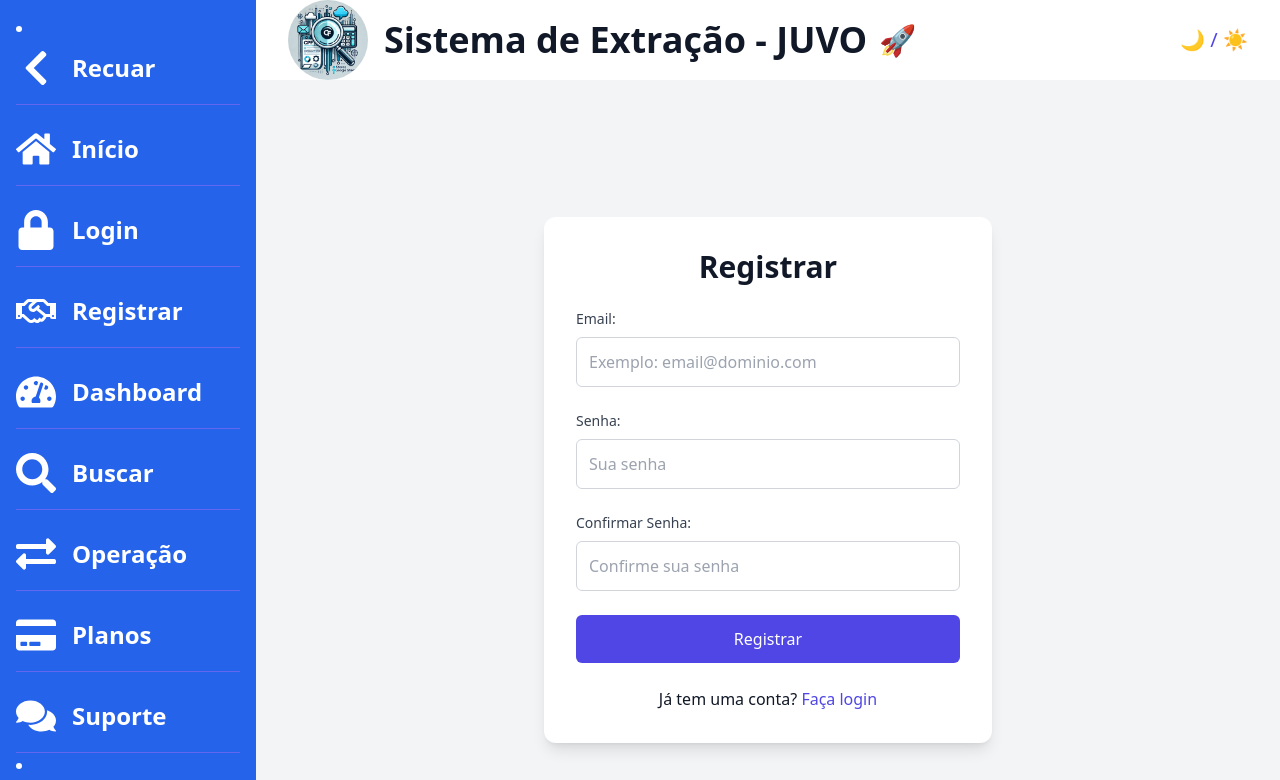
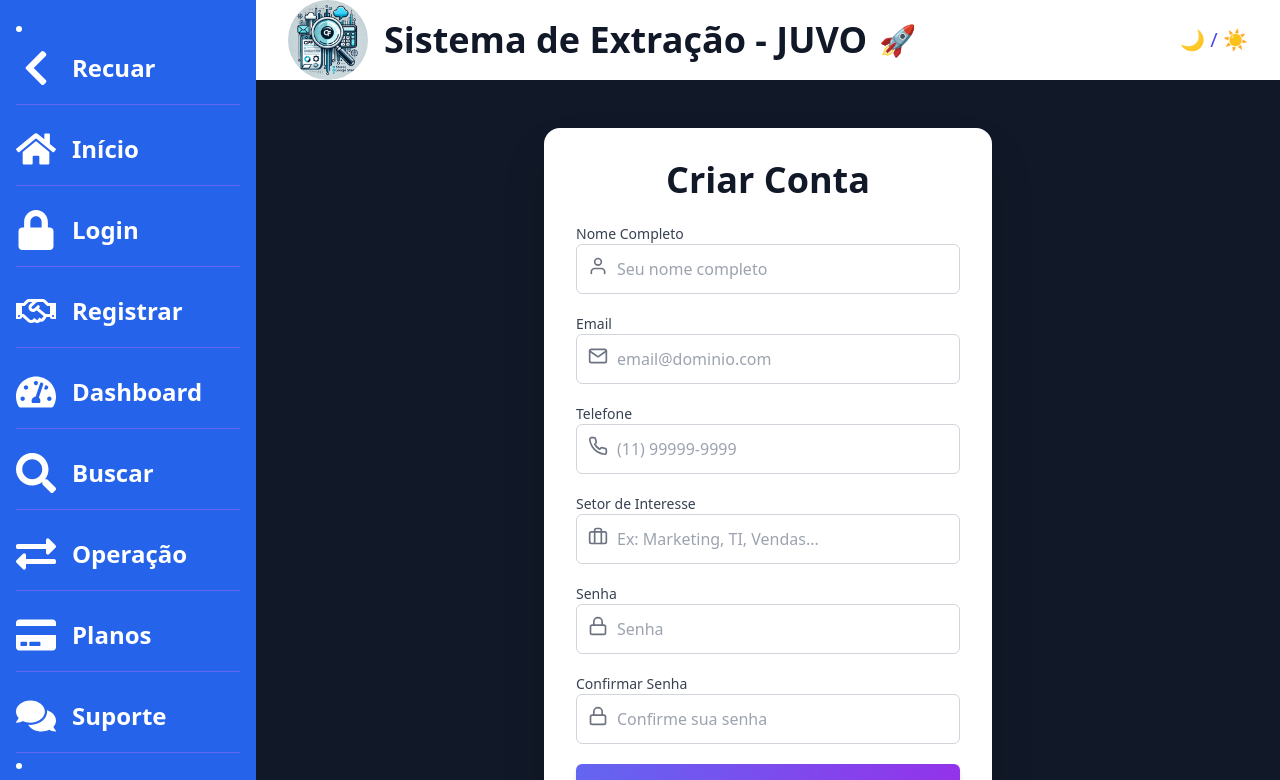
Before and after one commit to gustavomarques00/consulta_cpf_bot, a Next.js app in the folder frontend/: page /register in a window 1280 px wide. Shown: the top 780 px of the page. Built offline with nearby package versions, Linux system fonts and the light colour scheme.

Commit message:
🚀 Adicionada página de perfil com UserProfileCard, logout e UI aprimorada

```diff
--- a/frontend/app/components/ConfirmPasswordInput.tsx
+++ b/frontend/app/components/ConfirmPasswordInput.tsx
@@ -2,6 +2,7 @@
 
 import { Controller, Control, FieldErrors } from "react-hook-form";
 import ErrorMessage from "./ErrorMessage";
+import { IconType } from "react-icons"; // Suporte para ícones dinâmicos
 
 interface ConfirmPasswordInputProps {
   label: string;
@@ -10,6 +11,7 @@ interface ConfirmPasswordInputProps {
   rules: any;
   errors: FieldErrors<any>;
   watch: (field: string) => string; // Função watch para comparação de senhas
+  Icon?: IconType; // Ícone opcional
 }
 
 export default function ConfirmPasswordInput({
@@ -19,6 +21,7 @@ export default function ConfirmPasswordInput({
   rules,
   errors,
   watch,
+  Icon,
 }: ConfirmPasswordInputProps) {
   const error = errors[name]; // Obtém o erro específico do campo, se houver
 
@@ -27,6 +30,11 @@ export default function ConfirmPasswordInput({
       <label htmlFor={name} className="block text-sm font-medium text-gray-700 dark:text-gray-300">
         {label}
       </label>
+      <div className="relative">
+        {/* Ícone dentro do input */}
+        {Icon && <Icon className="absolute left-3 top-3 text-gray-500" size={20} />}
+
+
 
         <Controller
           name={name}
@@ -47,8 +55,7 @@ export default function ConfirmPasswordInput({
                 id={name}
                 type="password"
                 value={fieldValue}
-              className={`w-full mt-2 p-3 border rounded-md focus:outline-none focus:ring-2 text-black ${
-                error ? "border-red-500 focus:ring-red-500" : "border-gray-300 focus:ring-indigo-500"
+                className={`w-full pl-10 pr-3 py-3 border rounded-md focus:outline-none focus:ring-2 ${error ? "border-red-500 focus:ring-red-500" : "border-gray-300 focus:ring-indigo-500"
                   }`}
                 placeholder="Confirme sua senha"
                 aria-invalid={error ? "true" : "false"}
@@ -57,6 +64,8 @@ export default function ConfirmPasswordInput({
             );
           }}
         />
+      </div>
+
 
       {/* Exibe erro apenas se existir */}
       {error && <ErrorMessage error={error} />}
--- a/frontend/app/components/InputField.tsx
+++ b/frontend/app/components/InputField.tsx
@@ -1,15 +1,17 @@
 "use client";
 
 import { Controller, Control, FieldErrors } from "react-hook-form";
+import { IconType } from "react-icons"; // Suporte para ícones dinâmicos
 
 interface InputFieldProps {
   label: string;
   name: string;
-  type?: "text" | "email" | "password" | "number" | "textarea";
+  type?: "text" | "email" | "password" | "number" | "textarea" | "tel";
   control: Control<any>;
   rules?: any;
   placeholder?: string;
   errors: FieldErrors<any>;
+  Icon?: IconType; // Ícone opcional
 }
 
 export default function InputField({
@@ -20,6 +22,7 @@ export default function InputField({
   rules,
   placeholder,
   errors,
+  Icon,
 }: InputFieldProps) {
   const isError = !!errors[name]; // Verifica se há erro
 
@@ -29,23 +32,26 @@ export default function InputField({
         {label}
       </label>
 
+      <div className="relative">
+        {/* Ícone dentro do input */}
+        {Icon && <Icon className="absolute left-3 top-3 text-gray-500" size={20} />}
+
         <Controller
           name={name}
           control={control}
           rules={rules}
           render={({ field }) => {
-          // Garantir que o valor seja definido. Se `field.value` for `undefined`, use uma string vazia
-          const fieldValue = field.value ?? ""; // Usando o operador nullish coalescing (??) para garantir que o valor seja controlado
+            const fieldValue = field.value ?? ""; // Garante que o valor seja controlado
 
             return type === "textarea" ? (
               <textarea
                 {...field}
                 id={name}
-              value={fieldValue} // Garantir que o valor seja controlado
+                value={fieldValue}
                 placeholder={placeholder}
-              className={`w-full mt-2 p-3 border rounded-md focus:outline-none focus:ring-2 ${
+                className={`w-full pl-10 pr-3 py-3 border rounded-md focus:outline-none focus:ring-2 ${
                   isError ? "border-red-500 focus:ring-red-500" : "border-gray-300 focus:ring-indigo-500"
-              } text-black`} // Aqui, a classe `text-black` garante o texto preto
+                }`}
                 rows={4}
                 aria-invalid={isError ? "true" : "false"}
                 aria-describedby={isError ? `${name}-error` : undefined}
@@ -55,18 +61,20 @@ export default function InputField({
                 {...field}
                 id={name}
                 type={type}
-              value={fieldValue} // Garantir que o valor seja controlado
+                value={fieldValue}
                 placeholder={placeholder}
-              className={`w-full mt-2 p-3 border rounded-md focus:outline-none focus:ring-2 ${
+                className={`w-full pl-10 pr-3 py-3 border rounded-md focus:outline-none focus:ring-2 ${
                   isError ? "border-red-500 focus:ring-red-500" : "border-gray-300 focus:ring-indigo-500"
-              } text-black`} // Aqui, a classe `text-black` garante o texto preto
+                }`}
                 aria-invalid={isError ? "true" : "false"}
                 aria-describedby={isError ? `${name}-error` : undefined}
               />
             );
           }}
         />
+      </div>
 
+      {/* Exibe erro apenas se existir */}
       {isError && (
         <p id={`${name}-error`} className="text-red-500 text-sm mt-1">
           {errors[name]?.message as string}
--- /dev/null
+++ b/frontend/app/components/UserProfileCard.tsx
@@ -0,0 +1,47 @@
+"use client";
+
+import { FiUser, FiMail, FiPhone, FiSettings } from "react-icons/fi";
+
+interface UserProfileProps {
+  name: string;
+  email: string;
+  phone: string;
+}
+
+export default function UserProfileCard({ name, email, phone }: UserProfileProps) {
+  return (
+    <div className="w-full bg-white dark:bg-gray-800 p-6 rounded-lg shadow-lg transition-all duration-300 hover:shadow-xl">
+      <h2 className="text-2xl font-semibold text-gray-900 dark:text-white text-center mb-4">
+        Meu Perfil
+      </h2>
+
+      <div className="space-y-4">
+        {/* Nome */}
+        <div className="flex items-center gap-3 text-gray-700 dark:text-gray-300">
+          <FiUser size={22} className="text-indigo-500" />
+          <p className="text-lg">{name}</p>
+        </div>
+
+        {/* Email */}
+        <div className="flex items-center gap-3 text-gray-700 dark:text-gray-300">
+          <FiMail size={22} className="text-indigo-500" />
+          <p className="text-lg">{email}</p>
+        </div>
+
+        {/* Telefone */}
+        <div className="flex items-center gap-3 text-gray-700 dark:text-gray-300">
+          <FiPhone size={22} className="text-indigo-500" />
+          <p className="text-lg">{phone}</p>
+        </div>
+      </div>
+
+      {/* Botão de Editar Perfil */}
+      <div className="mt-6 flex justify-center">
+        <button className="flex items-center gap-2 bg-indigo-600 text-white py-2 px-4 rounded-lg hover:bg-indigo-700 transition-all duration-300 transform hover:scale-105 shadow-md">
+          <FiSettings size={18} />
+          Editar Perfil
+        </button>
+      </div>
+    </div>
+  );
+}
--- a/frontend/app/profile/page.tsx
+++ b/frontend/app/profile/page.tsx
@@ -1,97 +1,76 @@
 "use client";
 
-import { useState } from "react";
-import { useForm } from "react-hook-form";
+import { useEffect, useState } from "react";
+import axios from "axios";
+import UserProfileCard from "../components/UserProfileCard";
+import { FiLogOut, FiArrowLeft } from "react-icons/fi";
 import Link from "next/link";
 import { useRouter } from "next/navigation";
-import axios from "axios";
 
-interface LoginForm {
-  username: string;
-  password: string;
+interface User {
+  name: string;
+  email: string;
+  phone: string;
 }
 
-export default function LoginPage() {
+export default function ProfilePage() {
+  const [user, setUser] = useState<User | null>(null);
+  const [loading, setLoading] = useState<boolean>(true);
+  const [error, setError] = useState<string | null>(null);
   const router = useRouter();
-  const [error, setError] = useState<string | null>(null);
-  const [loading, setLoading] = useState<boolean>(false);
 
-  const { register, handleSubmit, formState: { errors } } = useForm<LoginForm>();
 
-  const onSubmit = async (data: LoginForm) => {
-    setLoading(true);
-    setError(null);
 
-    try {
-      // Simulação de autenticação via API (substituir por backend real)
-      const response = await axios.post("/api/auth/login", data);
+  useEffect(() => {
+    const fetchUserProfile = async () => {
+      try {
+        const response = await axios.get("/api/user-profile");
+        setUser(response.data);
+      } catch (err) {
+        setError("Erro ao carregar perfil.");
+      } finally {
+        setLoading(false);
+      }
+    };
 
-      if (response.status === 200) {
-        // Redireciona para o painel após login bem-sucedido
-        router.push("/dashboard");
-      } else {
-        setError("Credenciais inválidas. Tente novamente.");
-      }
-    } catch (err) {
-      setError("Erro ao autenticar. Verifique suas credenciais.");
-    } finally {
-      setLoading(false);
-    }
+    fetchUserProfile();
+  }, []);
+
+
+  const handleLogout = () => {
+    // Simulação de logout (remover token e redirecionar para login)
+    localStorage.removeItem("authToken");
+    router.push("/login");
   };
 
+  //if (loading) return <p className="text-center text-lg">Carregando perfil...</p>;
+  if (error) return <p className="text-center text-red-500">{error}</p>;
+
   return (
-    <div className="flex min-h-screen items-center justify-center bg-gray-100 dark:bg-gray-900">
-      <div className="w-full max-w-md bg-white dark:bg-gray-800 p-6 rounded-lg shadow-lg">
-        <h2 className="text-2xl font-semibold text-center mb-4 text-gray-900 dark:text-white">
-          Login
-        </h2>
+    <div className="min-h-screen bg-gradient-to-br from-gray-900 to-gray-800 flex flex-col items-center p-8">
+      <div className="max-w-lg w-full bg-white dark:bg-gray-800 p-10 rounded-xl shadow-2xl text-center">
 
-        {error && <p className="text-red-500 text-center">{error}</p>}
+        {/* Perfil do Usuário */}
+        {user && <UserProfileCard name={user.name} email={user.email} phone={user.phone} />}
 
-        <form onSubmit={handleSubmit(onSubmit)} className="space-y-4">
-          {/* Campo de Usuário */}
-          <div>
-            <label className="block text-gray-700 dark:text-gray-300">Usuário</label>
-            <input
-              type="text"
-              {...register("username", { required: "Usuário é obrigatório" })}
-              className="w-full px-4 py-2 rounded-md border border-gray-300 dark:border-gray-600 dark:bg-gray-700 dark:text-white focus:outline-none focus:ring-2 focus:ring-indigo-500"
-              placeholder="Digite seu usuário"
-            />
-            {errors.username && <p className="text-red-500">{errors.username.message}</p>}
-          </div>
+        {/* Botões de Ação */}
+        <div className="mt-6 flex flex-col gap-4">
+          {/* Logout */}
+          <button
+            onClick={handleLogout}
+            className="flex items-center gap-2 bg-red-600 text-white py-3 px-6 rounded-lg hover:bg-red-700 transition-all duration-300 transform hover:scale-105 shadow-md"
+          >
+            <FiLogOut size={20} />
+            Sair da Conta
+          </button>
 
-          {/* Campo de Senha */}
-          <div>
-            <label className="block text-gray-700 dark:text-gray-300">Senha</label>
-            <input
-              type="password"
-              {...register("password", { required: "Senha é obrigatória" })}
-              className="w-full px-4 py-2 rounded-md border border-gray-300 dark:border-gray-600 dark:bg-gray-700 dark:text-white focus:outline-none focus:ring-2 focus:ring-indigo-500"
-              placeholder="Digite sua senha"
-            />
-            {errors.password && <p className="text-red-500">{errors.password.message}</p>}
-          </div>
-
-          {/* Botão de Login */}
-          <button
-            type="submit"
-            disabled={loading}
-            className="w-full bg-indigo-600 text-white py-3 rounded-md hover:bg-indigo-700 transition duration-200"
+          {/* Voltar */}
+          <Link
+            href="/dashboard"
+            className="flex items-center justify-center gap-2 text-lg font-semibold text-indigo-600 dark:text-indigo-400 hover:underline transition-all duration-300 hover:text-indigo-500"
           >
-            {loading ? "Entrando..." : "Entrar"}
-          </button>
-        </form>
-
-        {/* Link para o Telegram caso o usuário não tenha conta */}
-        <div className="text-center mt-4">
-          <p className="text-gray-600 dark:text-gray-300">Ainda não tem conta?</p>
-          <Link
-            href="https://t.me/seu_bot_de_vendas"
-            target="_blank"
-            className="text-indigo-600 dark:text-indigo-400 hover:underline"
-          >
-            Acesse nosso bot no Telegram
+            <FiArrowLeft size={18} />
+            Voltar para o Dashboard
           </Link>
         </div>
       </div>
--- a/frontend/app/register/page.tsx
+++ b/frontend/app/register/page.tsx
@@ -1,51 +1,47 @@
-'use client';
+"use client";
 
 import { useState, useEffect } from "react";
 import { useForm } from "react-hook-form";
 import axios from "axios";
-import ConfirmPasswordInput from "../components/ConfirmPasswordInput"; // Importando o componente de confirmar senha
-import InputField from "../components/InputField"; // Importando o componente de campo de entrada
-import ErrorMessage from "../components/ErrorMessage"; // Importando o componente de mensagem de erro
+import InputField from "../components/InputField";
+import ConfirmPasswordInput from "../components/ConfirmPasswordInput";
+import { FiUser, FiMail, FiPhone, FiBriefcase, FiLock } from "react-icons/fi";
 
 interface RegisterFormData {
+  name: string;
   email: string;
+  phone: string;
+  sector: string;
   password: string;
   confirmPassword: string;
 }
 
 export default function Register() {
-  const [loading, setLoading] = useState<boolean>(false); // Controle de carregamento
-  const [error, setError] = useState<string>(""); // Mensagens de erro
-  const [success, setSuccess] = useState<string>(""); // Mensagens de sucesso
-  const [isClient, setIsClient] = useState(false); // Controle para garantir que a renderização é no cliente
+  const [loading, setLoading] = useState<boolean>(false);
+  const [error, setError] = useState<string>("");
+  const [success, setSuccess] = useState<string>("");
+  const [isClient, setIsClient] = useState(false);
 
-  // Usando react-hook-form para validação
   const { control, handleSubmit, formState: { errors }, watch } = useForm<RegisterFormData>();
 
-  // Usando useEffect para garantir que o código só rode no cliente
   useEffect(() => {
-    setIsClient(true); // Após a renderização inicial, estamos no cliente
+    setIsClient(true);
   }, []);
 
-  // Função de registro ao submeter o formulário
   const onSubmit = async (data: RegisterFormData) => {
     setLoading(true);
-    setError(""); // Resetar erro
-    setSuccess(""); // Resetar sucesso
-
-    if (data.password !== data.confirmPassword) {
-      setError("As senhas não coincidem.");
-      setLoading(false);
-      return;
-    }
+    setError("");
+    setSuccess("");
 
     try {
-      const response = await axios.post("http://localhost:5000/register", {
+      await axios.post("http://localhost:5000/register", {
+        name: data.name,
         email: data.email,
+        phone: data.phone,
+        sector: data.sector,
         password: data.password,
       });
 
-      // Sucesso no registro
       setSuccess("Cadastro realizado com sucesso! Você pode fazer login agora.");
     } catch (err: any) {
       setError("Erro ao tentar fazer o registro. Tente novamente.");
@@ -55,89 +51,120 @@ export default function Register() {
   };
 
   if (!isClient) {
-    return null; // Impede o carregamento da página no lado do servidor, evitando erros de hidratação
+    return null;
   }
 
   return (
-    <div className="min-h-screen bg-gray-100 flex items-center justify-center py-12 px-4 sm:px-6 lg:px-8">
-      <div className="max-w-md w-full bg-white p-8 rounded-xl shadow-lg">
-        <h1 className="text-3xl font-semibold mb-6 text-center text-gray-900">Registrar</h1>
+    <div className="min-h-screen bg-gray-900 flex items-center justify-center py-12 px-4 sm:px-6 lg:px-8">
+      <div className="max-w-md w-full bg-white p-8 rounded-2xl shadow-2xl transition-all duration-300 hover:shadow-xl">
+        <h1 className="text-4xl font-semibold mb-6 text-center text-gray-900">Criar Conta</h1>
 
-        {/* Formulário de registro */}
-        <form onSubmit={handleSubmit(onSubmit)} className="space-y-6">
-          {/* Campo de Email */}
+        {/* Formulário */}
+        <form onSubmit={handleSubmit(onSubmit)} className="space-y-5">
+
+          {/* Nome */}
+          <div className="relative">
             <InputField
-            label="Email:"
+              label="Nome Completo"
+              name="name"
+              Icon={FiUser}
+              control={control}
+              errors={errors}
+              placeholder="Seu nome completo"
+              rules={{ required: "O nome é obrigatório" }}
+            />
+          </div>
+
+          {/* Email */}
+          <div className="relative">
+            <InputField
+              label="Email"
               name="email"
               type="email"
+              control={control}
+              Icon={FiMail}
               errors={errors}
-            control={control}
+              placeholder="email@dominio.com"
               rules={{
                 required: "O email é obrigatório",
-              pattern: {
-                value: /^[\w-]+(\.[\w-]+)*@([\w-]+\.)+[a-zA-Z]{2,7}$/,
-                message: "Email inválido",
-              },
+                pattern: { value: /^[\w-]+@([\w-]+\.)+[\w-]{2,7}$/, message: "Email inválido" },
               }}
-            placeholder="Exemplo: email@dominio.com"
             />
+          </div>
 
+          {/* Telefone */}
+          <div className="relative">
+            <InputField
+              label="Telefone"
+              name="phone"
+              type="tel"
+              control={control}
+              Icon={FiPhone}
+              errors={errors}
+              placeholder="(11) 99999-9999"
+              rules={{
+                required: "O telefone é obrigatório",
+                pattern: { value: /^\(\d{2}\) \d{4,5}-\d{4}$/, message: "Formato inválido" },
+              }}
+            />
+          </div>
 
-          {/* Campo de Senha */}
+          {/* Setor de Interesse */}
+          <div className="relative">
             <InputField
-            label="Senha:"
+              label="Setor de Interesse"
+              name="sector"
+              control={control}
+              Icon={FiBriefcase}
+              errors={errors}
+              placeholder="Ex: Marketing, TI, Vendas..."
+              rules={{ required: "Informe seu setor de interesse" }}
+            />
+          </div>
+
+          {/* Senha */}
+          <div className="relative">
+            <InputField
+              label="Senha"
               name="password"
+              type="password"
+              Icon={FiLock}
+              control={control}
               errors={errors}
-            type="password"
-            control={control}
-            rules={{
-              required: "A senha é obrigatória",
-              minLength: {
-                value: 6,
-                message: "A senha deve ter pelo menos 6 caracteres",
-              },
-            }}
-            placeholder="Sua senha"
+              placeholder="Senha"
+              rules={{ required: "A senha é obrigatória", minLength: { value: 6, message: "Mínimo 6 caracteres" } }}
             />
+          </div>
 
           {/* Confirmar Senha */}
+          <div className="relative">
             <ConfirmPasswordInput
-            label="Confirmar Senha:"
+              label="Confirmar Senha"
+              Icon={FiLock}
               name="confirmPassword"
               control={control}
+              errors={errors}
+              watch={watch}
               rules={{
                 required: "A confirmação de senha é obrigatória",
+                validate: (value: string) => value === watch("password") || "As senhas não coincidem",
+              }}
+            />
+          </div>
 
-            }}
-            errors={errors}
-            watch={watch}
-          />
-
-          {/* Botão de Submissão */}
-          <div>
+          {/* Botão */}
           <button
             type="submit"
             disabled={loading}
-              className="w-full bg-indigo-600 text-white py-3 rounded-md hover:bg-indigo-700 focus:outline-none focus:ring-2 focus:ring-indigo-500 transition ease-in-out duration-300 transform active:scale-95"
+            className="w-full bg-gradient-to-r from-indigo-500 to-purple-600 text-white py-3 rounded-md hover:from-indigo-600 hover:to-purple-700 transition transform active:scale-95 shadow-md"
           >
             {loading ? "Processando..." : "Registrar"}
           </button>
-          </div>
         </form>
 
         {/* Exibir mensagens */}
-        {error && <p className="mt-4 text-red-500 text-center">{error}</p>}
-        {success && <p className="mt-4 text-green-500 text-center">{success}</p>}
-
-        {/* Link para a página de login */}
-        <div className="mt-6 text-center text-gray-900">
-          <p>
-            Já tem uma conta?{" "}
-            <a href="/login" className="text-indigo-600 hover:text-indigo-800 transition duration-300">
-              Faça login
-            </a>
-          </p>
-        </div>
+        {error && <p className="text-red-500 text-center mt-4">{error}</p>}
+        {success && <p className="text-green-500 text-center mt-4">{success}</p>}
       </div>
     </div>
   );
```
Also changed, not shown: frontend/app/components/PlanCard.tsx (+23 -9 lines), frontend/app/components/SupportButton.tsx (added, +23 -0 lines), frontend/app/plans/page.tsx (+35 -34 lines), frontend/app/support/page.tsx (+22 -17 lines). Lines whose indentation alone changed are shown as unchanged.
